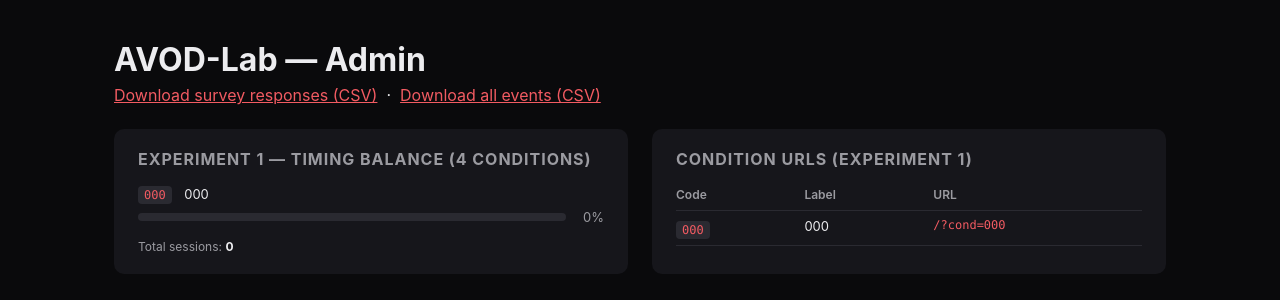
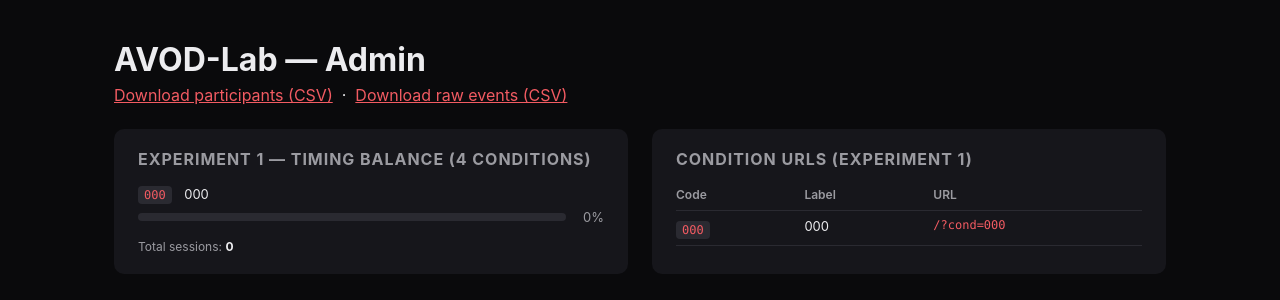
Before and after one commit to dzilbershtein/avod-lab, a Flask app: template templates/admin.html in a window 1280 px wide. Shown: the top 300 px of the page. Run offline with Flask 3, Linux system fonts and the light colour scheme; the template is opened without the code that fills it: most values are stand-ins (such as "Sample title", 1, 10 or a date in 2020).

Commit message:
Add participants CSV export: one flat row per session with survey answers and behavioural columns
- New route /admin/export_participants.csv produces one row per session
  with condition metadata, behavioural columns (title_watched, ad_id_shown,
  ad_skipped, watch_duration_sec, ad_view_duration_sec), and all survey
  answers as flat columns — no manual joins needed
- Removes the intermediate export_surveys.csv route
- Admin page: single "Download participants (CSV)" link + "Download raw events (CSV)"
- README: updated CSV export section with table describing both exports

```diff
--- a/app.py
+++ b/app.py
@@ -482,9 +482,9 @@ def admin_session(sid: str):
     )
 
 
-@app.get("/admin/export_surveys.csv")
-def admin_export_surveys_csv():
-    """One row per session with all survey answers as columns."""
+@app.get("/admin/export_participants.csv")
+def admin_export_participants_csv():
+    """One row per session: metadata + key behavioural columns + all survey answers."""
     _require_admin()
     db = get_db()
     sessions = db.execute(
@@ -492,56 +492,74 @@ def admin_export_surveys_csv():
         "FROM sessions ORDER BY ts_created ASC"
     ).fetchall()
 
-    # Collect all survey payloads per session
-    survey_rows: dict[str, dict] = {}
+    rows: dict[str, dict] = {}
     for s in sessions:
         sid = s["id"]
-        survey_rows[sid] = {
+        rows[sid] = {
             "session_id": sid,
             "condition": s["condition"],
             "ad_relevance_arm": s["ad_relevance_arm"],
             "condition_label": s["condition_label"],
             "ts_created": s["ts_created"],
+            # behavioural columns filled below
+            "title_watched": "",
+            "ad_id_shown": "",
+            "ad_skipped": "",
+            "watch_duration_sec": "",
+            "ad_view_duration_sec": "",
         }
 
     events = db.execute(
-        "SELECT session_id, kind, payload FROM events "
-        "WHERE kind IN ('survey_submit','pre_survey_submit','post_survey_submit') "
-        "ORDER BY id ASC"
+        "SELECT session_id, kind, payload FROM events ORDER BY id ASC"
     ).fetchall()
 
     for ev in events:
         sid = ev["session_id"]
-        if sid not in survey_rows:
+        if sid not in rows:
             continue
+        kind = ev["kind"]
         try:
             data = json.loads(ev["payload"])
-            responses = data.get("responses", data)
+        except (json.JSONDecodeError, TypeError):
+            data = {}
+
+        if kind == "watch_start":
+            rows[sid]["title_watched"] = data.get("title_id", "")
+        elif kind == "watch_end":
+            rows[sid]["watch_duration_sec"] = data.get("elapsed_sec", "")
+        elif kind == "ad_start":
+            rows[sid]["ad_id_shown"] = data.get("ad_id", "")
+            rows[sid]["ad_skipped"] = False
+        elif kind == "ad_end":
+            rows[sid]["ad_view_duration_sec"] = data.get("elapsed_sec", "")
+        elif kind == "ad_prompt_declined":
+            rows[sid]["ad_skipped"] = True
+        elif kind == "survey_complete":
+            responses = data.get("all_responses", data.get("responses", {}))
             if isinstance(responses, dict):
                 for k, v in responses.items():
-                    survey_rows[sid][k] = v
-        except (json.JSONDecodeError, AttributeError):
-            pass
+                    rows[sid][k] = v
 
-    if not survey_rows:
+    if not rows:
         return Response("session_id\n", mimetype="text/csv",
-                        headers={"Content-Disposition": "attachment; filename=surveys.csv"})
+                        headers={"Content-Disposition": "attachment; filename=participants.csv"})
 
-    # Build consistent column order: meta cols first, then all answer keys sorted
-    meta_cols = ["session_id", "condition", "ad_relevance_arm", "condition_label", "ts_created"]
-    answer_keys = sorted({k for row in survey_rows.values() for k in row if k not in meta_cols})
-    all_cols = meta_cols + answer_keys
+    meta_cols = ["session_id", "condition", "ad_relevance_arm", "condition_label",
+                 "ts_created", "title_watched", "ad_id_shown", "ad_skipped",
+                 "watch_duration_sec", "ad_view_duration_sec"]
+    survey_keys = sorted({k for row in rows.values() for k in row if k not in meta_cols})
+    all_cols = meta_cols + survey_keys
 
     buf = io.StringIO()
     writer = csv.writer(buf)
     writer.writerow(all_cols)
-    for row in survey_rows.values():
+    for row in rows.values():
         writer.writerow([row.get(c, "") for c in all_cols])
 
     return Response(
         buf.getvalue(),
         mimetype="text/csv",
-        headers={"Content-Disposition": "attachment; filename=surveys.csv"},
+        headers={"Content-Disposition": "attachment; filename=participants.csv"},
     )
 
 
--- a/templates/admin.html
+++ b/templates/admin.html
@@ -35,9 +35,9 @@
     <header class="admin-header" style="margin-bottom:24px;">
       <h1 style="margin:0 0 6px;">AVOD-Lab — Admin</h1>
       <p style="margin:0;">
-        <a href="{{ url_for('admin_export_surveys_csv', token=token) }}">Download survey responses (CSV)</a>
+        <a href="{{ url_for('admin_export_participants_csv', token=token) }}">Download participants (CSV)</a>
         &nbsp;·&nbsp;
-        <a href="{{ url_for('admin_export_csv', token=token) }}">Download all events (CSV)</a>
+        <a href="{{ url_for('admin_export_csv', token=token) }}">Download raw events (CSV)</a>
       </p>
     </header>
 
```
Also changed, not shown: README.md.
